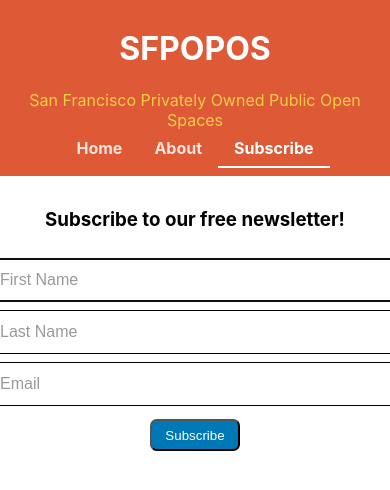
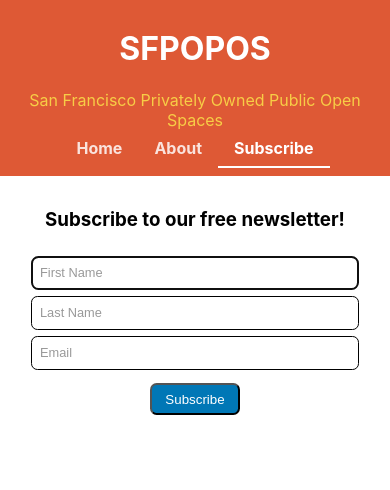
Before and after one commit to mcdott/1320-react-tutorial-sfpopos, a React (Create React App) app: page /#/subscribe in a window 390 px wide. Shown: the top 490 px of the page. Built offline with nearby package versions, Linux system fonts and the light colour scheme.

Commit message:
Added responsiveness for small phones 320px wide or smaller

```diff
--- a/src/components/POPOSList/POPOSList.css
+++ b/src/components/POPOSList/POPOSList.css
@@ -14,20 +14,6 @@
 
 .search-container {
   padding-bottom: 2em;
-}
-
-/* Smaller screens and tablets */
-@media only screen and (max-width: 960px) {
-  .spaces-container {
-    grid-template-columns: 1fr 1fr;
-  }
-}
-
-/* Phones */
-@media only screen and (max-width: 600px) {
-  .spaces-container {
-    grid-template-columns: 1fr;
-  }
 }
 
 .space {
@@ -57,3 +43,31 @@
   border-top-right-radius: 0.5em;
   border-bottom-right-radius: 0.5em;
 }
+
+/* Smaller screens and tablets */
+@media only screen and (max-width: 960px) {
+  .spaces-container {
+    grid-template-columns: 1fr 1fr;
+  }
+}
+
+/* Medium to Large Phones */
+@media only screen and (max-width: 600px) {
+  .spaces-container {
+    grid-template-columns: 1fr;
+  }
+}
+
+/*  Small Phones */
+@media only screen and (max-width: 320px) {
+  .spaces-container {
+    grid-template-columns: 1fr;
+  }
+  .POPOSList form input,
+  .POPOSList form button {
+    padding: 0.75em;
+    border: 1px solid;
+    font-size: 0.8rem;
+    max-width: 180px;
+  }
+}
--- a/src/components/Subscribe/Subscribe.css
+++ b/src/components/Subscribe/Subscribe.css
@@ -3,6 +3,8 @@
   flex-direction: column;
   align-items: center;
   justify-content: center;
+  max-width: 400px;
+  margin: 0 auto;
 }
 
 .subscribe-form input {
@@ -27,9 +29,33 @@
   order: 4;
 }
 
-@media only screen and (min-width: 200px) {
+/* Smaller screens and tablets */
+@media only screen and (max-width: 960px) {
   .subscribe-form {
     max-width: 400px;
+  }
+
+  .subscribe-form input {
+    padding: 0.65em;
+    border: 0.9px solid;
+    font-size: 0.8rem;
+    margin-top: 0.5em;
+    width: 100%;
+    border-radius: 0.5em;
+  }
+}
+
+/* Medium to Large Phones */
+@media only screen and (max-width: 480px) {
+  .subscribe-form {
+    max-width: 310px;
+  }
+}
+
+/*  Small Phones */
+@media only screen and (max-width: 320px) {
+  .subscribe-form {
+    max-width: 280px;
     margin: 0 auto;
   }
 }
```
